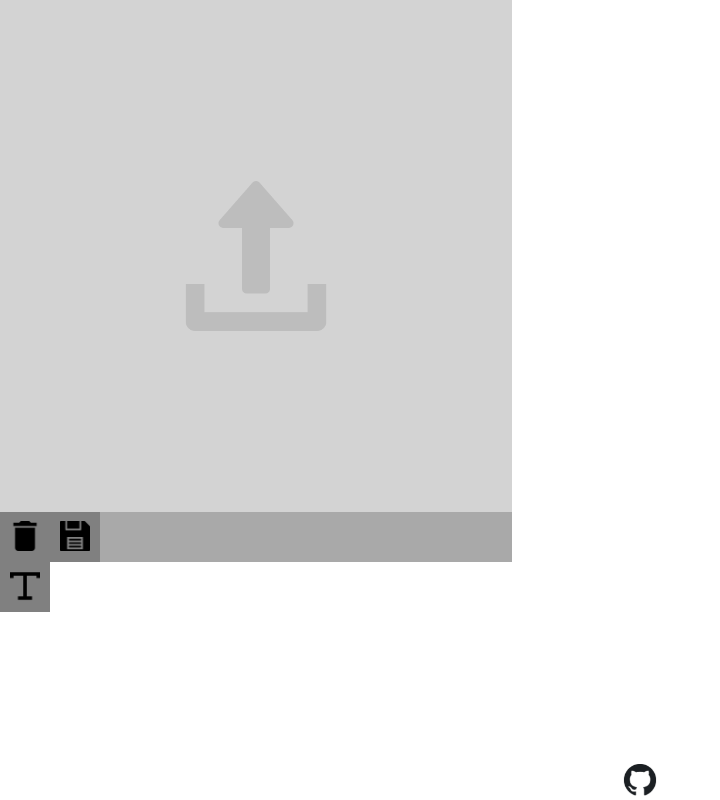
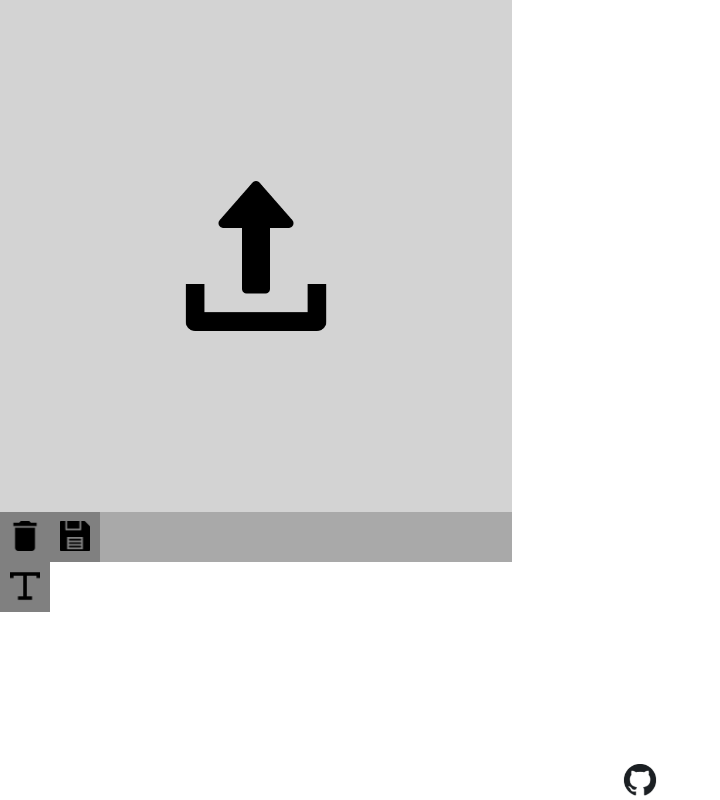
Before and after one commit to RayanMasri/image-editor, a React (Create React App) app: page / in a window 1280 px wide. Shown: the whole page, without its empty margins (0-720 px from the left). Built offline with nearby package versions, Linux system fonts and the light colour scheme.

Commit message:
Fixed stupid css

```diff
--- a/src/App.css
+++ b/src/App.css
@@ -30,7 +30,7 @@ img {
     height: 150px;
     display: block;
     margin: 0 auto;
-    opacity: 10%;
+    opacity: 10151%;
     transition: 0.2s;
 }
 
```
Also changed, not shown: 1 other file (tests, documents, lock files or other folders).
